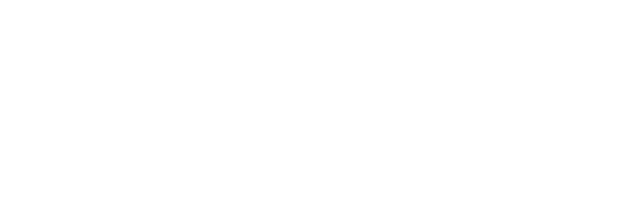
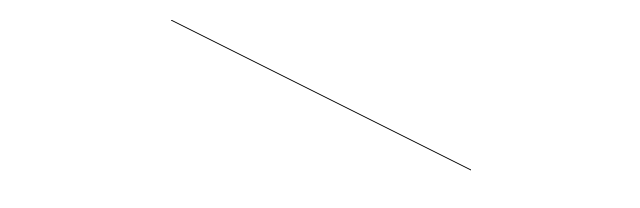
Before and after one commit to codenameyau/snake-game, a website: page snake/public/index.html in a window 1280 px wide. Shown: the whole page, without its empty margins (219-859 px from the left). Drawn offline with Linux system fonts and the light colour scheme.

Commit message:
Add canvas snake render

```diff
--- a/public/snake.js
+++ /dev/null
@@ -1,3 +0,0 @@
-'use strict';
-
-console.log(1);
--- a/public/index.html
+++ b/snake/public/index.html
@@ -10,7 +10,9 @@
     <link rel="stylesheet" href="style.css" type="text/css">
   </head>
   <body>
-
+    <div class="snake-game-container">
+      <canvas id="snake-game" width="500" height="500"></canvas>
+    </div>
   </body>
-  <script defer type="text/javascript" src="./snake.js"></script>
+  <script defer type="text/javascript" src="./scripts/snake-es5.js"></script>
 </html>
--- /dev/null
+++ b/snake/public/scripts/snake-es5.js
@@ -0,0 +1,46 @@
+'use strict';
+
+/********************************************************************
+* SNAKE GAME CLASS
+*********************************************************************/
+
+var _createClass = (function () { function defineProperties(target, props) { for (var i = 0; i < props.length; i++) { var descriptor = props[i]; descriptor.enumerable = descriptor.enumerable || false; descriptor.configurable = true; if ('value' in descriptor) descriptor.writable = true; Object.defineProperty(target, descriptor.key, descriptor); } } return function (Constructor, protoProps, staticProps) { if (protoProps) defineProperties(Constructor.prototype, protoProps); if (staticProps) defineProperties(Constructor, staticProps); return Constructor; }; })();
+
+function _classCallCheck(instance, Constructor) { if (!(instance instanceof Constructor)) { throw new TypeError('Cannot call a class as a function'); } }
+
+var SnakeGame = (function () {
+  function SnakeGame(canvasId) {
+    _classCallCheck(this, SnakeGame);
+
+    this.canvas = document.getElementById('snake-game');
+    this.ctx = this.canvas.getContext('2d');
+  }
+
+  /********************************************************************
+  * SNAKE CLASS
+  *********************************************************************/
+
+  _createClass(SnakeGame, [{
+    key: 'render',
+    value: function render() {
+      this.ctx.beginPath();
+      this.ctx.moveTo(0, 0);
+      this.ctx.lineTo(300, 150);
+      this.ctx.stroke();
+    }
+  }]);
+
+  return SnakeGame;
+})();
+
+var Snake = function Snake() {
+  _classCallCheck(this, Snake);
+}
+
+/********************************************************************
+* MAIN PROGRAM
+*********************************************************************/
+;
+
+var game = new SnakeGame();
+game.render();
--- /dev/null
+++ b/snake/public/style.css
@@ -0,0 +1,4 @@
+.snake-game-container {
+  margin: 20px;
+  text-align: center;
+}
```
Also changed, not shown: snake/package.json (added, +19 -0 lines), snake/public/scripts/snake.js (added, +34 -0 lines), public/style.css (deleted), 3 other files.
